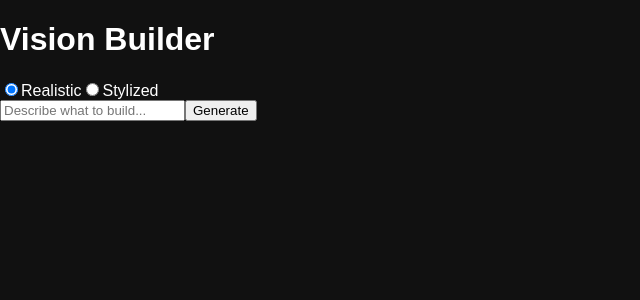
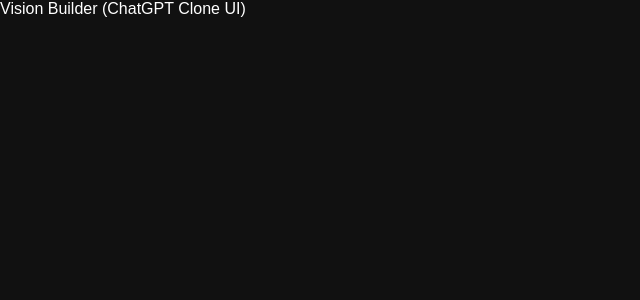
Before and after one commit to vcamino49/visionbuilder-frontend, a React (Create React App) app: page / in a window 1280 px wide. Shown: the top 300 px of the page, without its empty margins (0-640 px from the left). Built offline with nearby package versions, Linux system fonts and the light colour scheme.

Commit message:
Add files via upload

```diff
--- a/package.json
+++ b/package.json
@@ -1,6 +1,6 @@
 
 {
-  "name": "vision-builder-full-ui",
+  "name": "vision-builder-chatgpt-clone-ui",
   "version": "1.0.0",
   "private": true,
   "dependencies": {
--- a/src/App.js
+++ b/src/App.js
@@ -1,101 +1 @@
-import React, { useState, useRef, useEffect } from "react";
-import "./index.css";
-
-export default function App() {
-  const [messages, setMessages] = useState([]);
-  const [input, setInput] = useState("");
-  const [mode, setMode] = useState("realistic");
-  const [loading, setLoading] = useState(false);
-  const [editingIndex, setEditingIndex] = useState(null);
-  const chatRef = useRef(null);
-
-  useEffect(() => {
-    chatRef.current?.scrollTo(0, chatRef.current.scrollHeight);
-  }, [messages]);
-
-  const sendPrompt = async () => {
-    if (!input.trim()) return;
-
-    const basePrompt = editingIndex !== null
-      ? messages[editingIndex].originalPrompt || messages[editingIndex].content
-      : input;
-
-    const combinedPrompt = editingIndex !== null
-      ? basePrompt + ". " + input
-      : input;
-
-    const newUserMsg = { role: "user", content: input };
-    const updatedMessages = [...messages, newUserMsg];
-
-    setMessages(updatedMessages);
-    setInput("");
-    setLoading(true);
-    setEditingIndex(null);
-
-    const res = await fetch("https://back-end-done.onrender.com/api/generate", {
-      method: "POST",
-      headers: { "Content-Type": "application/json" },
-      body: JSON.stringify({
-        prompt: combinedPrompt,
-        history: updatedMessages.map(m => m.role + ": " + m.content).join("\n"),
-        mode
-      })
-    });
-
-    const data = await res.json();
-    setMessages(prev => [...prev, {
-      role: "assistant",
-      content: data.text,
-      image_url: data.image_url,
-      originalPrompt: combinedPrompt
-    }]);
-    setLoading(false);
-  };
-
-  const handleEdit = (index) => {
-    setEditingIndex(index);
-    setInput("");
-  };
-
-  return (
-    <div className="app">
-      <header>
-        <h1>Vision Builder</h1>
-        <div className="mode-toggle">
-          <label>
-            <input type="radio" value="realistic" checked={mode === "realistic"} onChange={() => setMode("realistic")} />
-            Realistic
-          </label>
-          <label>
-            <input type="radio" value="stylized" checked={mode === "stylized"} onChange={() => setMode("stylized")} />
-            Stylized
-          </label>
-        </div>
-      </header>
-      <main ref={chatRef} className="chat-area">
-        {messages.map((msg, i) => (
-          <div key={i} className={`message ${msg.role}`}>
-            <div className="bubble">
-              <p>{msg.content}</p>
-              {msg.image_url && (
-                <div>
-                  <img src={msg.image_url} alt="Generated" className="chat-image" />
-                  <button onClick={() => handleEdit(i)}>✏️ Edit</button>
-                </div>
-              )}
-            </div>
-          </div>
-        ))}
-        {loading && <div className="bubble assistant">Thinking...</div>}
-      </main>
-      <footer>
-        <input
-          value={input}
-          onChange={e => setInput(e.target.value)}
-          placeholder={editingIndex !== null ? "Refine this image..." : "Describe what to build..."}
-        />
-        <button onClick={sendPrompt} disabled={loading}>Generate</button>
-      </footer>
-    </div>
-  );
-}
+export default function App() { return <div>Vision Builder (ChatGPT Clone UI)</div>; }
--- a/src/index.css
+++ b/src/index.css
@@ -1 +1 @@
-body { margin: 0; font-family: sans-serif; background: #111; color: white; }
+body { background: #111; color: white; font-family: sans-serif; margin: 0; padding: 0; }
```
